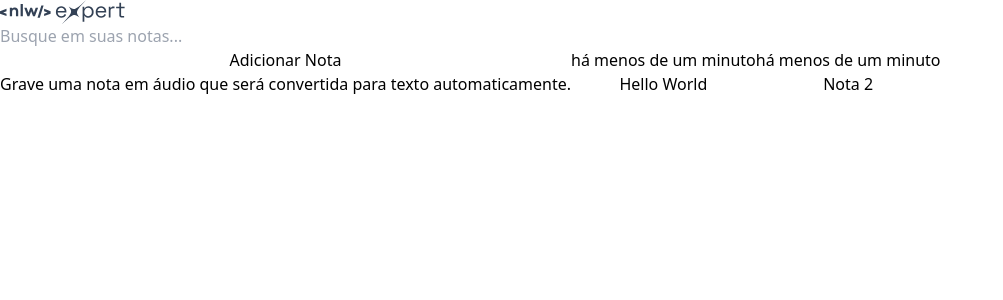
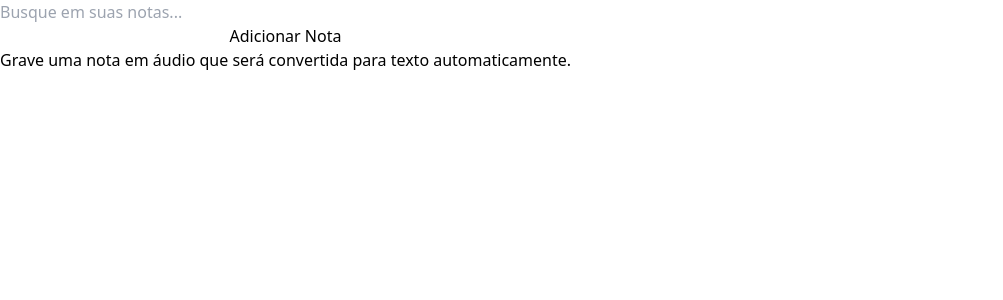
Before and after one commit to carolfons/expert-notes, a React (Vite) app: page / in a window 1280 px wide. Shown: the top 300 px of the page, without its empty margins (0-1003 px from the left). Built offline with nearby package versions, Linux system fonts and the light colour scheme.

Commit message:
deleting notes

```diff
--- a/src/app.tsx
+++ b/src/app.tsx
@@ -1,49 +1,86 @@
-import { useState } from 'react'
-import logo from './assets/logo-experts.svg'
-import { NewNoteCard } from './components/new-note-card'
-import { NoteCard } from './components/note-card'
+import { ChangeEvent, useState } from "react";
+import logo from "./assets/logo-experts.svg";
+import { NewNoteCard } from "./components/new-note-card";
+import { NoteCard } from "./components/note-card";
 
+interface Note {
+  id: string;
+  date: Date;
+  content: string;
+}
 
 export function App() {
+  const [search, setSearch] = useState("");
+  const [notes, setNotes] = useState<Note[]>(() => {
+    const notesOnStorage = localStorage.getItem("notes");
 
-  const [notes, setNotes] = useState([
-    {id:1,date: new Date(), content: "Hello World"},
-    {id:2,date: new Date(), content: "Nota 2"},
-  ])
-
-  function onNoteCreated(content: string){
-    const newNote = {
-      id:Math.random(),
-      date: new Date(),
-      content
+    if (notesOnStorage) {
+      return JSON.parse(notesOnStorage);
     }
 
-    setNotes(
-      [newNote, ...notes]
-    )
+    return [];
+  });
+
+  function onNoteCreated(content: string) {
+    const newNote = {
+      id: crypto.randomUUID(),
+      date: new Date(),
+      content,
+    };
+
+    const notesArray = [newNote, ...notes];
+
+    setNotes(notesArray);
+
+    localStorage.setItem("notes", JSON.stringify(notesArray));
   }
 
+  function onNoteDeleted(id: string) {
+    const notesArray = notes.filter((note) => {
+      return note.id !== id;
+    });
+
+    setNotes(notesArray);
+
+    localStorage.setItem("notes", JSON.stringify(notesArray));
+  }
+
+  function handleSearch(event: ChangeEvent<HTMLInputElement>) {
+    const query = event.target.value;
+
+    setSearch(query);
+  }
+
+  const filteredNotes =
+    search !== ""
+      ? notes.filter((note) =>
+          note.content.toLocaleLowerCase().includes(search.toLocaleLowerCase())
+        )
+      : notes;
+
   return (
-    <div className="mx-auto max-w-6xl my-12 space-y-6 px-5 md:px-0">
-      <img src={logo} alt="nlw-logo" />
+    <div className="mx-auto max-w-6xl my-12 space-y-6 px-5">
 
-      <form className='w-full '>
-        <input type="text"
-          placeholder='Busque em suas notas...'
-          className='w-full bg-transparent text-3xl font-semibold tracking-tight placeholder:text-slate-500 outline-none' />
+      <form className="w-full">
+        <input
+          type="text"
+          placeholder="Busque em suas notas..."
+          className="w-full bg-transparent text-3xl font-semibold tracking-tight outline-none placeholder:text-state-500"
+          onChange={handleSearch}
+        />
       </form>
 
-      <div className='h-px bg-slate-700'></div>
-      <div className='grid grid-cols-1 md:grid-cols-2 lg:grid-cols-3 gap-6 auto-rows-[250px]'>
+      <div className="h-px bg-slate-700" />
 
-        <NewNoteCard onNoteCreated = {onNoteCreated} />
-        {notes.map(note=>{
-          return <NoteCard key={note.id} note={note}/>
-        })
-        }
+      <div className="grid grid-cols-1 md:grid-cols-2 lg:grid-cols-3 gap-6 auto-rows-[250px]">
+        <NewNoteCard onNoteCreated={onNoteCreated} />
 
+        {filteredNotes.map((note) => {
+          return (
+            <NoteCard onNoteDeleted={onNoteDeleted} key={note.id} note={note} />
+          );
+        })}
       </div>
     </div>
-
-  )
+  );
 }
--- a/src/components/note-card.tsx
+++ b/src/components/note-card.tsx
@@ -5,12 +5,14 @@
 
 interface NoteCardProps {
     note: {
+        id: string
         date: Date,
         content: string
     }
+    onNoteDeleted: (id: string) => void
 }
 
-export function NoteCard({ note }: NoteCardProps) {
+export function NoteCard({ note, onNoteDeleted }: NoteCardProps) {
     return (
         <Dialog.Root>
             <Dialog.Trigger className='rounded-md text-left flex flex-col bg-slate-800 p-5 gap-3 overflow-hidden relative outline-none hover:ring-2 hover:ring-slate-600 focus-visible:ring-2 focus-visible:ring-lime-400'>
@@ -37,6 +39,7 @@
                         </p>
                     </div>
                     <button type='button'
+                        onClick={() => onNoteDeleted(note.id)}
                         className='w-full bg-slate-800 py-4 text-center text-sm text-slate-300 outline-none font-medium group'>
                         Deseja <span className='text-red-400 group-hover:underline'>apagar essa nota</span>?
                     </button>
```
